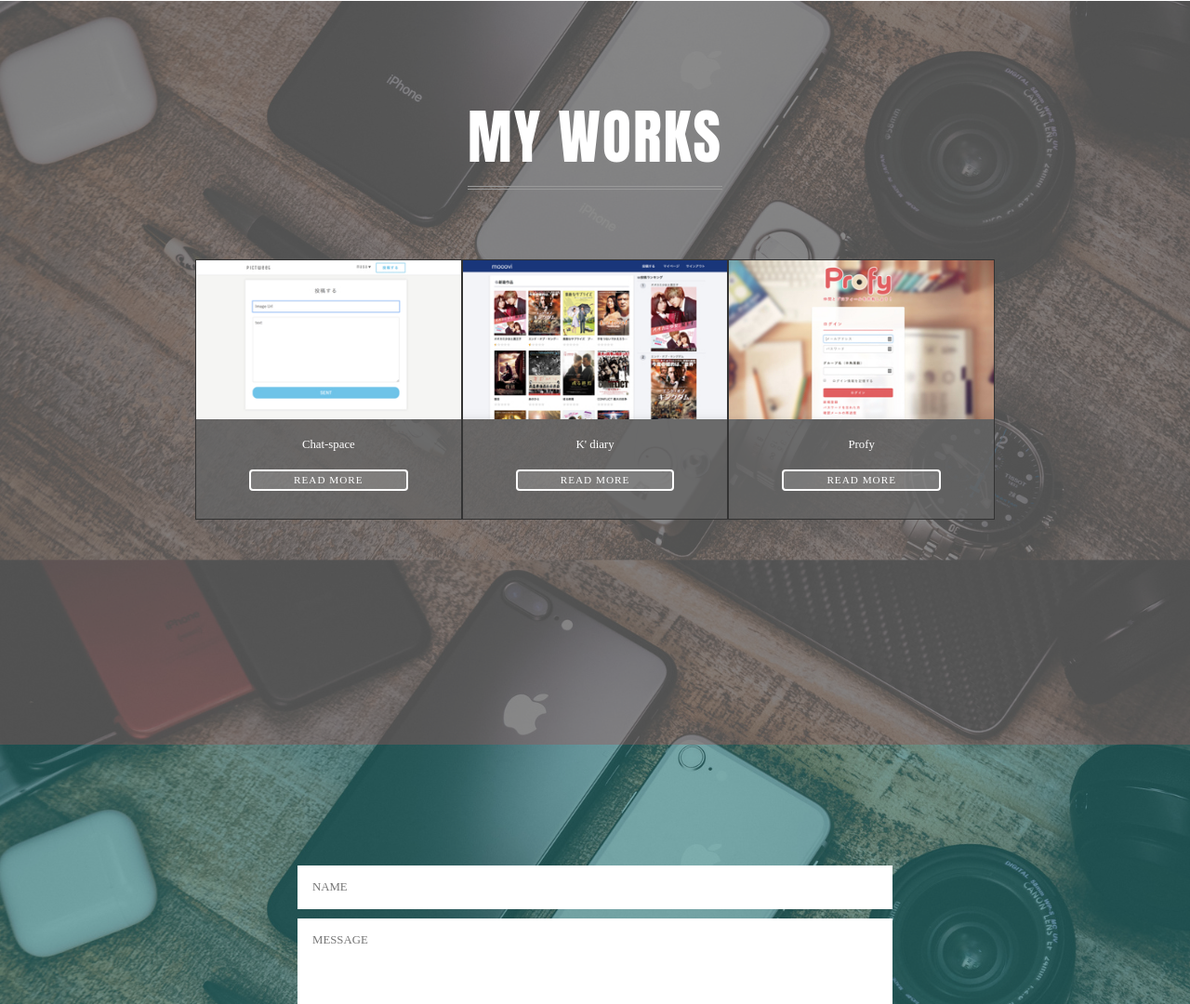
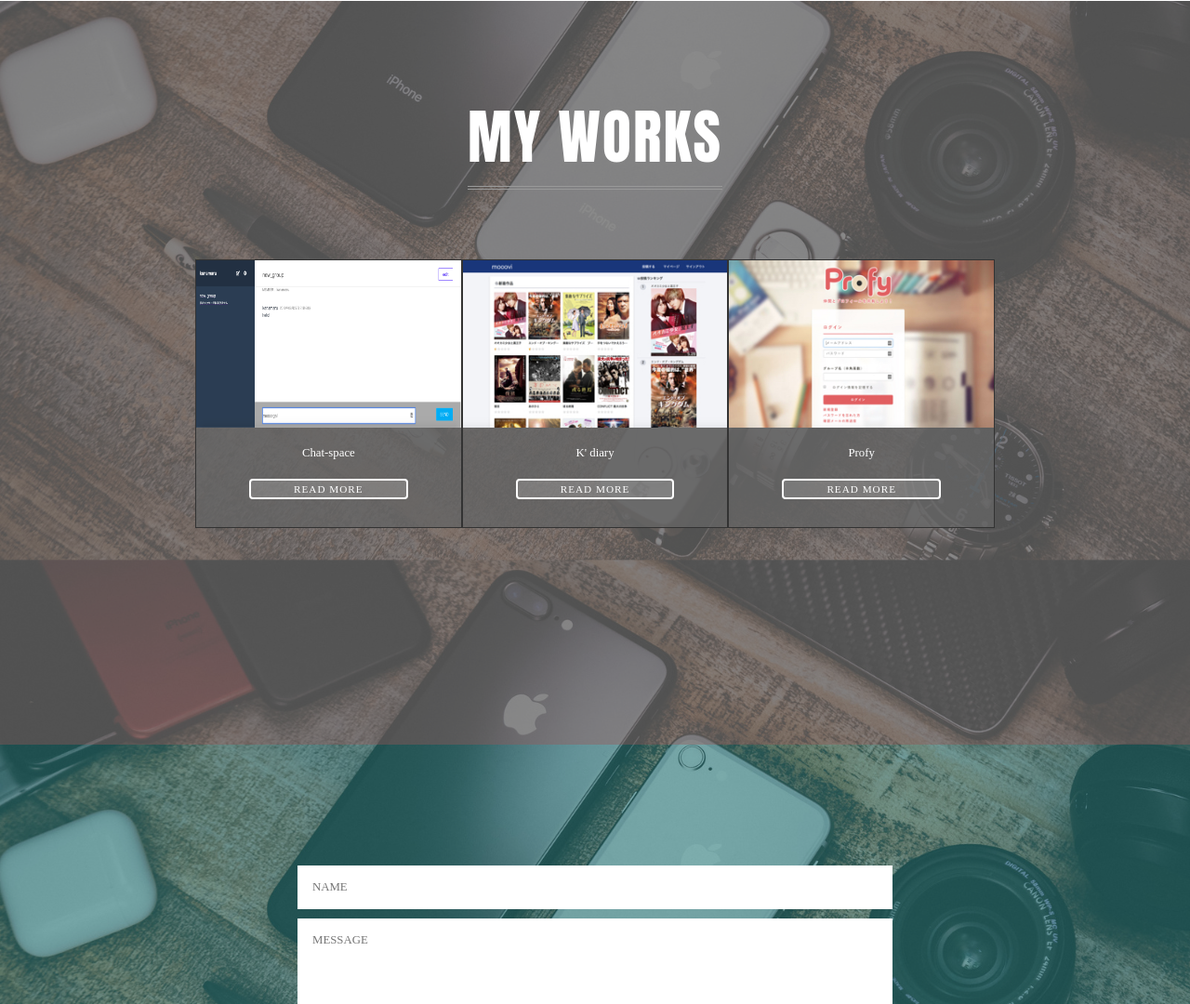
Before and after one commit to r-kanamaru/portfolio_kanamaru, a plain HTML site: page index.html in a window 1280 px wide. Shown: the part 1956-3036 px from the top of the page at 93% size. Drawn offline with Linux system fonts and the light colour scheme.

Commit message:
add_image_cs
imageを追加

```diff
--- a/index.html
+++ b/index.html
@@ -2,7 +2,7 @@
 <html>
 <head>
   <meta charset="UTF-8">
-  <title></title>
+  <title>kanamaru's profile</title>
   <link rel="stylesheet" href="normalize.css">
   <link rel="stylesheet" href="style.css">
 </head>
@@ -76,10 +76,11 @@
 
   <section class="works">
     <h2 class="heading">MY WORKS</h2>
+
     <div class="works-wrapper">
 
       <div class="work-box">
-        <img class="work-image" src="images/pictweet.jpg" alt="制作事例">
+        <img class="work-image" src="images/chat_space.png" alt="制作事例">
         <div class="work-description">
           Chat-space<br>
           <a href="http://52.193.204.236" class="button button-ghost">READ MORE</a>
--- a/style.css
+++ b/style.css
@@ -98,6 +98,8 @@ body {
 .work-image {
   display: block;
   width: 100%;
+  max-width: 300px;
+  min-height:180px;
 }
 
 .work-description {
```
Also changed, not shown: images/chat_space.png (added).
